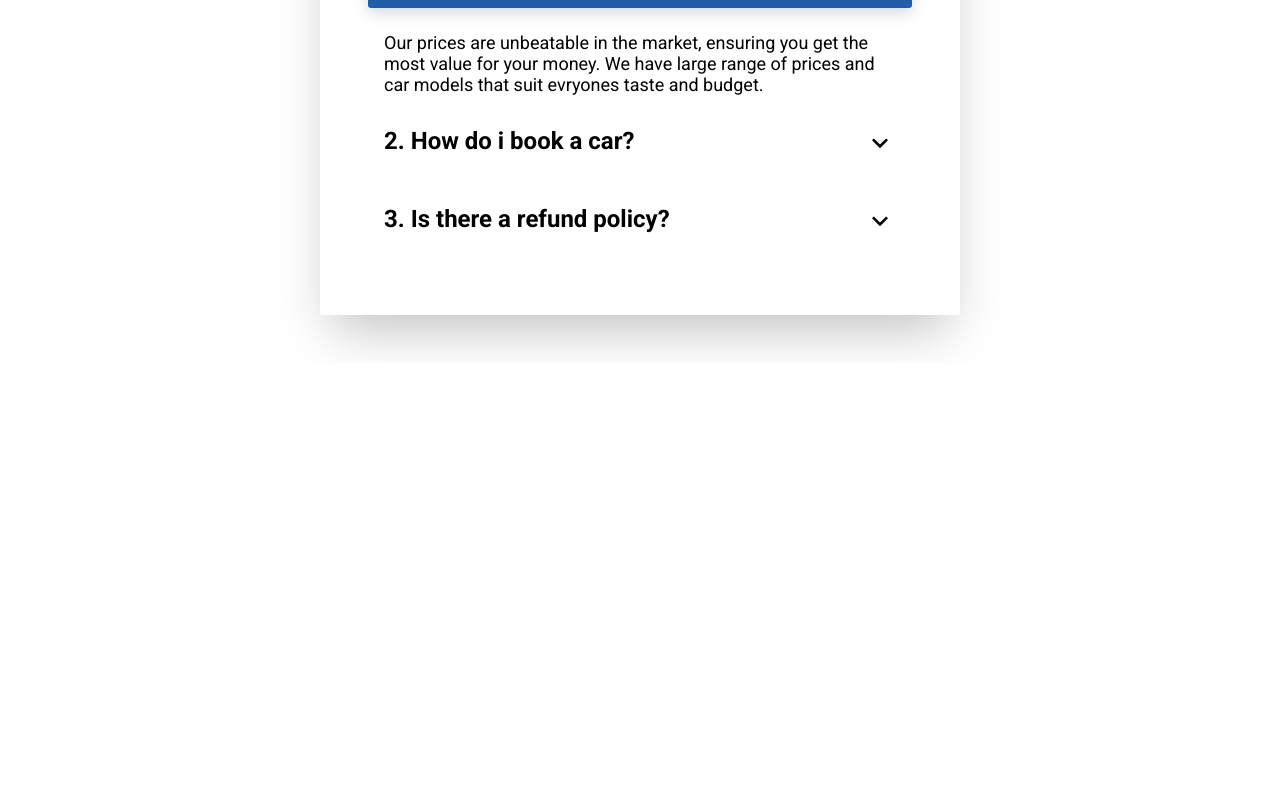
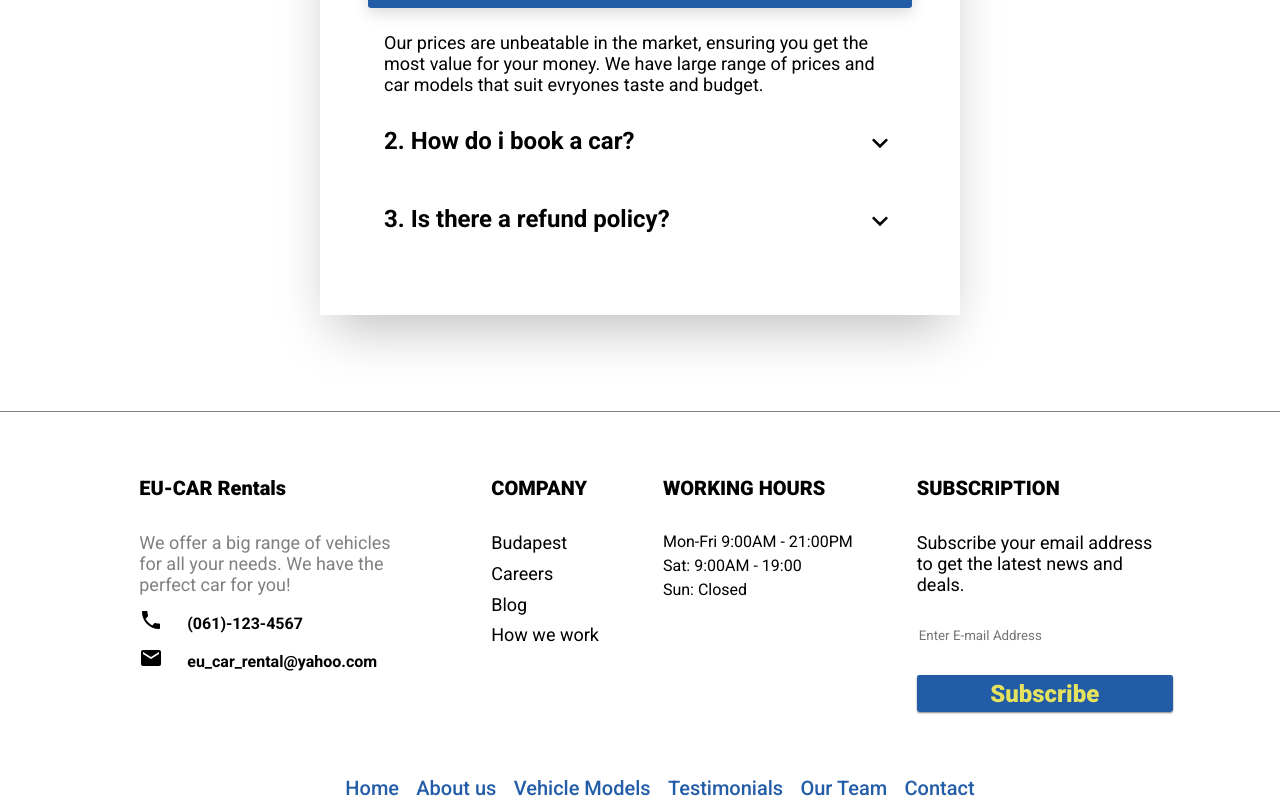
Before and after one commit to Stefan1103/eu-car-rentals, a React (Vite) app: page / in a window 1280 px wide. Shown: the part 3294-4094 px from the top of the page. Before the commit the page ends 3657 px from the top, so only its background shows below. Built offline with nearby package versions, Linux system fonts and the light colour scheme; a web font is replaced by a local one.

Commit message:
added contact page and the footer.

```diff
--- a/src/App.tsx
+++ b/src/App.tsx
@@ -1,12 +1,16 @@
 import "./sass/app.scss";
 import Home from "./pages/Home";
+import Contact from "./pages/Contact";
 import { BrowserRouter as Router, Routes, Route } from "react-router-dom";
 
 function App() {
   return (
     <>
       <Router>
-        <Home />
+        <Routes>
+          <Route path="/" element={<Home />} />
+          <Route path="/contact" element={<Contact />} />
+        </Routes>
       </Router>
     </>
   );
--- /dev/null
+++ b/src/components/Footer/Footer.tsx
@@ -0,0 +1,86 @@
+import React from "react";
+import MailIcon from "@mui/icons-material/Mail";
+import LocalPhoneIcon from "@mui/icons-material/LocalPhone";
+import { navLinks } from "../../data";
+import { Link } from "react-router-dom";
+
+const Footer = () => {
+  return (
+    <section className="footer">
+      <div className="footer-wrapper">
+        <div className="footer-top">
+          <div className="eu-car-rental">
+            <h3>
+              <span>EU-CAR</span> Rentals
+            </h3>
+            <p>
+              We offer a big range of vehicles for all your needs. We have the
+              perfect car for you!
+            </p>
+            <h4>
+              <span>
+                <LocalPhoneIcon />
+              </span>
+              (061)-123-4567
+            </h4>
+            <h4>
+              <span>
+                <MailIcon />
+              </span>
+              eu_car_rental@yahoo.com
+            </h4>
+          </div>
+          <div className="company">
+            <h3>COMPANY</h3>
+            <ul>
+              <li>
+                <a>Budapest</a>
+              </li>
+              <li>
+                <a>Careers</a>
+              </li>
+              <li>
+                <a>Blog</a>
+              </li>
+              <li>
+                <a>How we work</a>
+              </li>
+            </ul>
+          </div>
+          <div className="working-hours">
+            <h3>WORKING HOURS</h3>
+            <p>Mon-Fri 9:00AM - 21:00PM</p>
+            <p>Sat: 9:00AM - 19:00</p>
+            <p>Sun: Closed</p>
+          </div>
+          <div className="subscribtion">
+            <h3>SUBSCRIPTION</h3>
+            <p>
+              Subscribe your email address to get the latest news and deals.
+            </p>
+            <form>
+              <input type="text" placeholder="Enter E-mail Address"></input>
+              <button className="btn-booking" type="submit">
+                Subscribe
+              </button>
+            </form>
+          </div>
+        </div>
+        <div className="footer-bottom">
+          <ul className="footer-links">
+            {navLinks.map((link) => {
+              const { id, title, url } = link;
+              return (
+                <Link className="footer-link" key={id} to={url}>
+                  {title}
+                </Link>
+              );
+            })}
+          </ul>
+        </div>
+      </div>
+    </section>
+  );
+};
+
+export default Footer;
--- /dev/null
+++ b/src/pages/Contact.tsx
@@ -0,0 +1,57 @@
+import React from "react";
+import blueEnvelope from "../assets/img/blue-envelope.jpg";
+import Navbar from "../components/Header/Navbar";
+import Footer from "../components/Footer/Footer";
+import MailIcon from "@mui/icons-material/Mail";
+import LocalPhoneIcon from "@mui/icons-material/LocalPhone";
+
+const Contact = () => {
+  return (
+    <>
+      <Navbar />
+      <section className="contact">
+        <div className="contact-wrapper">
+          <div className="contact-top">
+            <div className="c-left">
+              <div className="c-left-wrapper">
+                <h2>We're here</h2>
+                <h4>Our door is alwayes open for a good cup of coffee</h4>
+              </div>
+            </div>
+            <div className="c-right">
+              <div className="c-right-wrapper">
+                <h2>Let's talk.</h2>
+                <p>share your thoughts with us.</p>
+                <p>
+                  <span>
+                    <LocalPhoneIcon />
+                  </span>
+                  (061)-123-4567
+                </p>
+              </div>
+            </div>
+          </div>
+          <div className="contact-bottom">
+            <h2>Message us</h2>
+            <div className="contact-bottom-wrapper">
+              <div className="blue-envelope">
+                <img src={blueEnvelope} alt="Blue envelope"></img>
+              </div>
+              <form>
+                <input
+                  type="text"
+                  placeholder="Enter E-mail Address here"
+                ></input>
+                <input type="text" placeholder="Enter Name here"></input>
+                <textarea placeholder="Message us !"></textarea>
+              </form>
+            </div>
+          </div>
+        </div>
+      </section>
+      <Footer />
+    </>
+  );
+};
+
+export default Contact;
--- a/src/pages/Home.tsx
+++ b/src/pages/Home.tsx
@@ -6,6 +6,7 @@ import Advert from "../components/Advert/Advert";
 import RentalFleet from "../components/RentalFleet/RentalFleet";
 import Testimonials from "../components/Testimonials/Testimonials";
 import Faq from "../components/Faq/Faq";
+import Footer from "../components/Footer/Footer";
 
 const Home = () => {
   return (
@@ -17,6 +18,7 @@ const Home = () => {
       <RentalFleet />
       <Testimonials />
       <Faq />
+      <Footer />
     </>
   );
 };
--- /dev/null
+++ b/src/sass/_contact.scss
@@ -0,0 +1,94 @@
+.contact {
+  min-height: 50vh;
+  width: 100%;
+  .contact-wrapper {
+    display: flex;
+    flex-direction: column;
+    .contact-top {
+      margin: 3rem auto;
+      display: flex;
+      width: 100%;
+      justify-content: space-between;
+      .c-left,
+      .c-right {
+        min-width: 50%;
+        padding: 5rem;
+        display: flex;
+        justify-content: center;
+      }
+      .c-right {
+        color: $clr-neutral;
+        background-color: $clr-blue-main;
+        display: flex;
+        .c-right-wrapper {
+          display: flex;
+          flex-direction: column;
+          align-items: center;
+          justify-content: center;
+          h2 {
+            padding-bottom: 1rem;
+          }
+          p {
+            align-self: self-start;
+            margin-top: 0.3rem;
+          }
+
+          span > * {
+            margin-bottom: -0.4rem;
+            margin-right: 0.7rem;
+            color: inherit;
+          }
+        }
+      }
+      .c-left {
+        .c-left-wrapper {
+          display: flex;
+          justify-content: center;
+          align-items: center;
+          flex-direction: column;
+          h2 {
+            margin-bottom: 1.5rem;
+          }
+        }
+      }
+    }
+    .contact-bottom {
+      width: 100%;
+      display: flex;
+      flex-direction: column;
+      justify-content: center;
+      align-items: center;
+      margin-top: 2rem;
+      .contact-bottom-wrapper {
+        display: flex;
+        width: 100%;
+        .blue-envelope {
+          width: 40%;
+          background-color: $clr-blue-main;
+          display: flex;
+          justify-content: center;
+          align-items: center;
+        }
+        form {
+          display: flex;
+          flex-direction: column;
+          justify-content: center;
+          align-items: center;
+          width: 65%;
+          input {
+            width: clamp(50%, 55%, 60%);
+            min-height: 2.5rem;
+            margin-bottom: 0.5rem;
+          }
+          textarea {
+            width: clamp(50%, 55%, 60%);
+            min-height: 15.9rem;
+          }
+        }
+      }
+      h2 {
+        margin-bottom: 3rem;
+      }
+    }
+  }
+}
--- /dev/null
+++ b/src/sass/_footer.scss
@@ -0,0 +1,117 @@
+.footer {
+  min-height: 40vh;
+  width: 100%;
+  display: flex;
+  justify-content: center;
+  border-top: 1px solid gray;
+  margin-top: 3rem;
+  .footer-wrapper {
+    width: 100%;
+    display: flex;
+    flex-direction: column;
+    align-items: center;
+    .footer-top {
+      display: flex;
+      margin: 2rem auto;
+      justify-content: center;
+      flex-wrap: wrap;
+      & > div {
+        padding: 2rem;
+        max-width: 25%;
+      }
+      p {
+        margin-top: 1rem;
+      }
+      h3 {
+        margin-bottom: 2rem;
+      }
+      h4 {
+        margin-top: 0.8rem;
+      }
+      span > * {
+        margin-bottom: -0.2rem;
+        margin-right: 1.5rem;
+        color: inherit;
+      }
+
+      .eu-car-rental {
+        margin: 0 2rem;
+
+        p {
+          font-size: $fs-400;
+          font-weight: 400;
+          color: gray;
+        }
+      }
+      .company {
+        ul {
+          padding: 0;
+          list-style: none;
+          li {
+            margin-bottom: 0.6rem;
+            font-size: $fs-400;
+            a {
+              text-decoration: none;
+              cursor: pointer;
+              &:hover {
+                color: $clr-blue-main;
+              }
+            }
+          }
+        }
+      }
+      .working-hours {
+        p {
+          margin-top: 0.3rem;
+          font-size: 1rem;
+          font-weight: $fw-regular;
+        }
+      }
+      .subscribtion {
+        form {
+          display: flex;
+          flex-direction: column;
+          input {
+            margin: 1.5rem 0;
+            min-height: 2rem;
+            border: transparent;
+          }
+        }
+      }
+    }
+    .footer-bottom {
+      width: 100%;
+      display: flex;
+      justify-content: center;
+      flex-wrap: wrap;
+      .footer-links {
+        display: flex;
+        justify-content: space-evenly;
+        width: clamp(50%, 55%, 60%);
+        .footer-link {
+          text-decoration: none;
+          font-size: $fs-500;
+          font-weight: $fw-medium;
+          position: relative;
+          color: $clr-blue-main;
+          &::before {
+            transition: 300ms;
+            height: 6px;
+            content: "";
+            position: absolute;
+            background-color: $clr-blue-main;
+            opacity: 0.7;
+            width: 0%;
+            bottom: -8px;
+          }
+          &:hover::before {
+            width: 100%;
+          }
+          &:hover {
+            color: $clr-blue-main;
+          }
+        }
+      }
+    }
+  }
+}
--- a/src/sass/app.scss
+++ b/src/sass/app.scss
@@ -13,3 +13,5 @@
 @import "./rentalFleet";
 @import "./testimonials";
 @import "./faq";
+@import "./footer";
+@import "./contact";
```
Also changed, not shown: 1 other file (tests, documents, lock files or other folders).
